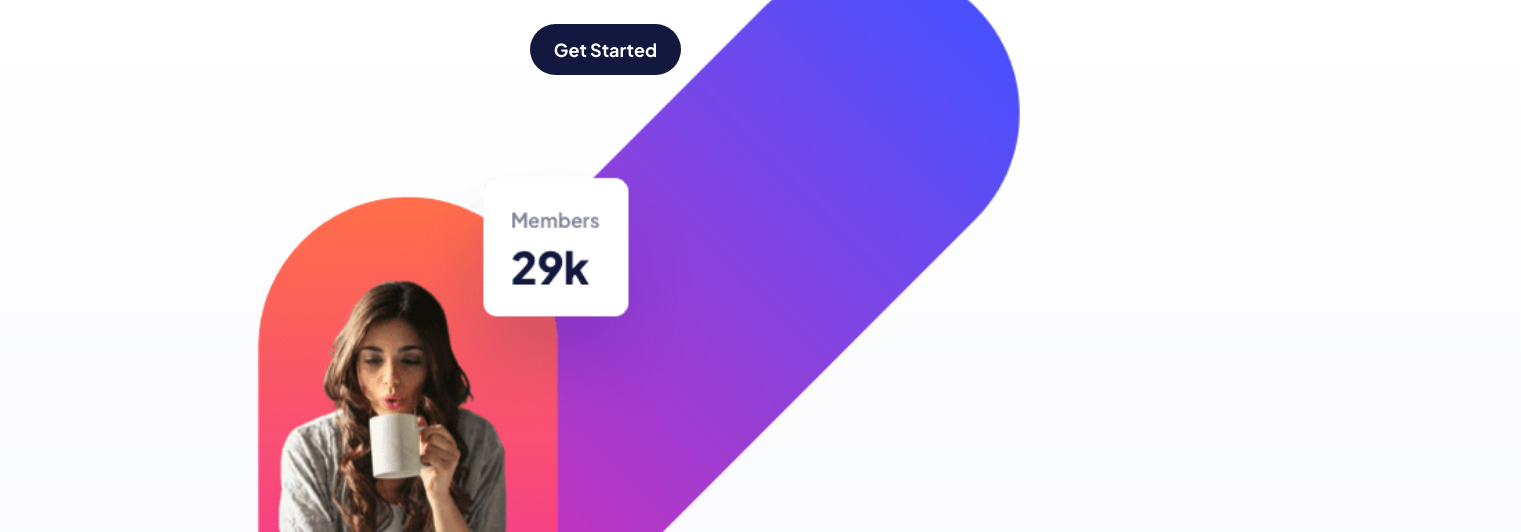
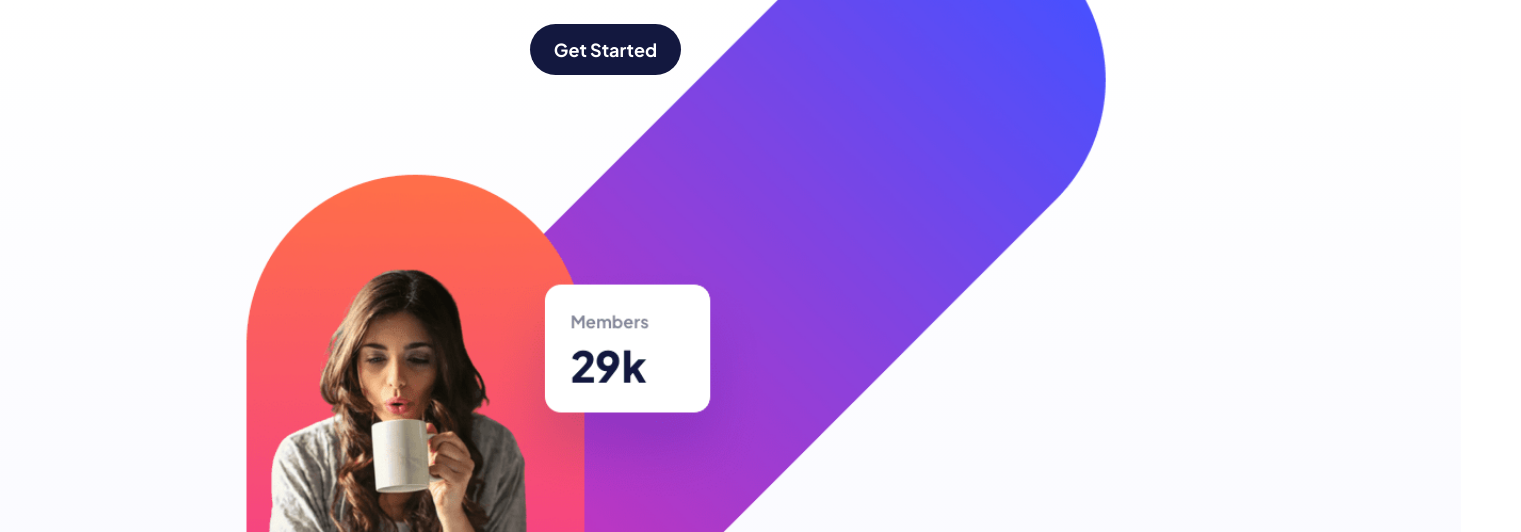
Before and after one commit to Volodymyrquo/skilled-elearning, a plain HTML site: page index.html in a window 1536 px wide. Shown: the top 532 px of the page, 695-2216 px from the left, 1521 px wide, since content can reach past the window. Drawn offline with Linux system fonts and the light colour scheme.

Commit message:
Fix image

```diff
--- a/style.css
+++ b/style.css
@@ -123,6 +123,7 @@ body {
   );
   color: var(--grey);
   font-family: var(--jakarta);
+  overflow-x: hidden;
 }
 .container {
   padding-inline: 20px;
@@ -235,11 +236,11 @@ body {
 }
 @media screen and (min-width: 90rem) {
   .hero-img {
-    top: -100px;
-    right: -680px;
+    top: -160px;
+    right: -620px;
     width: 1400px;
     height: 1000px;
-    background: url(assets/image-hero-tablet.png) no-repeat;
+    background: url(assets/image-hero-desktop.png) no-repeat;
     background-size: contain;
   }
 }
```
